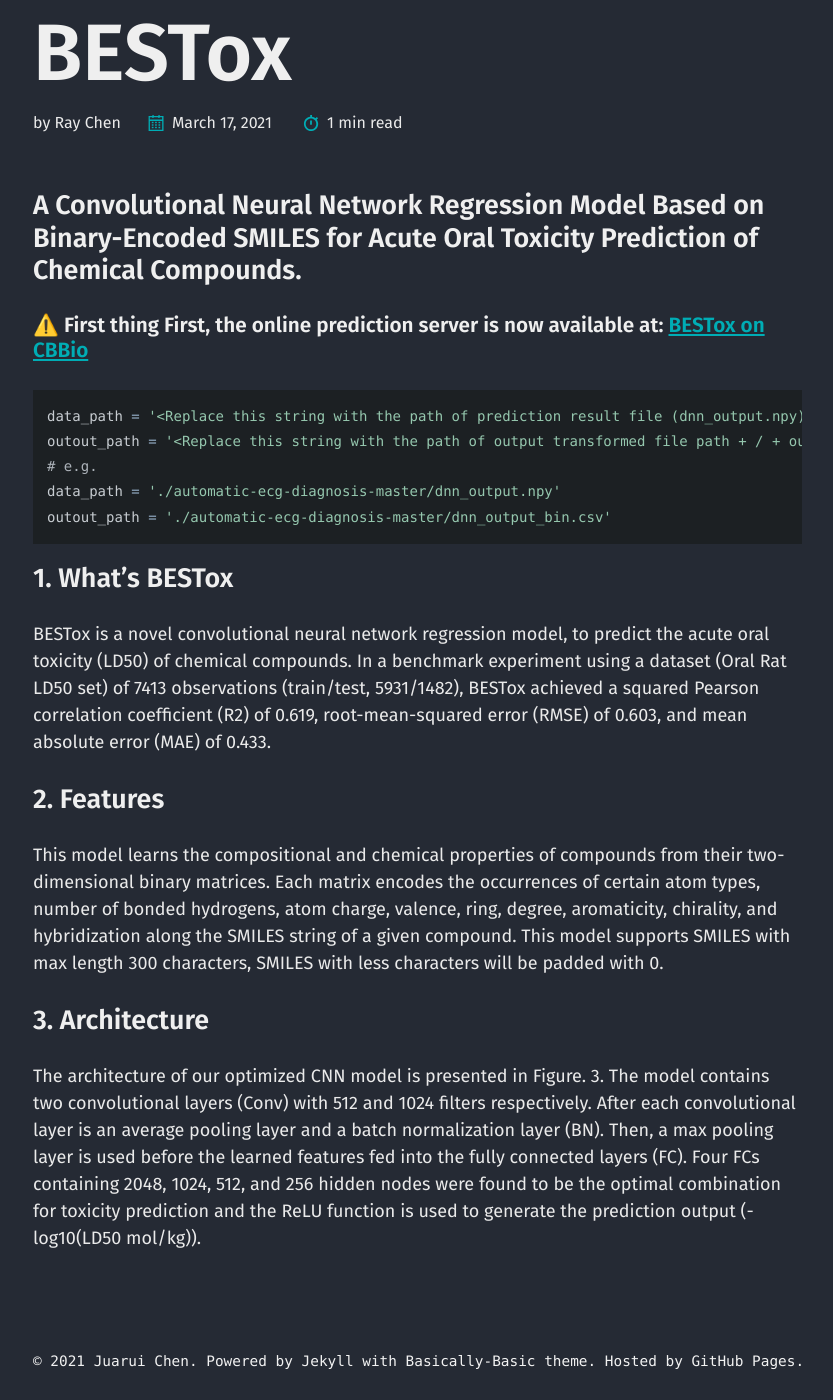
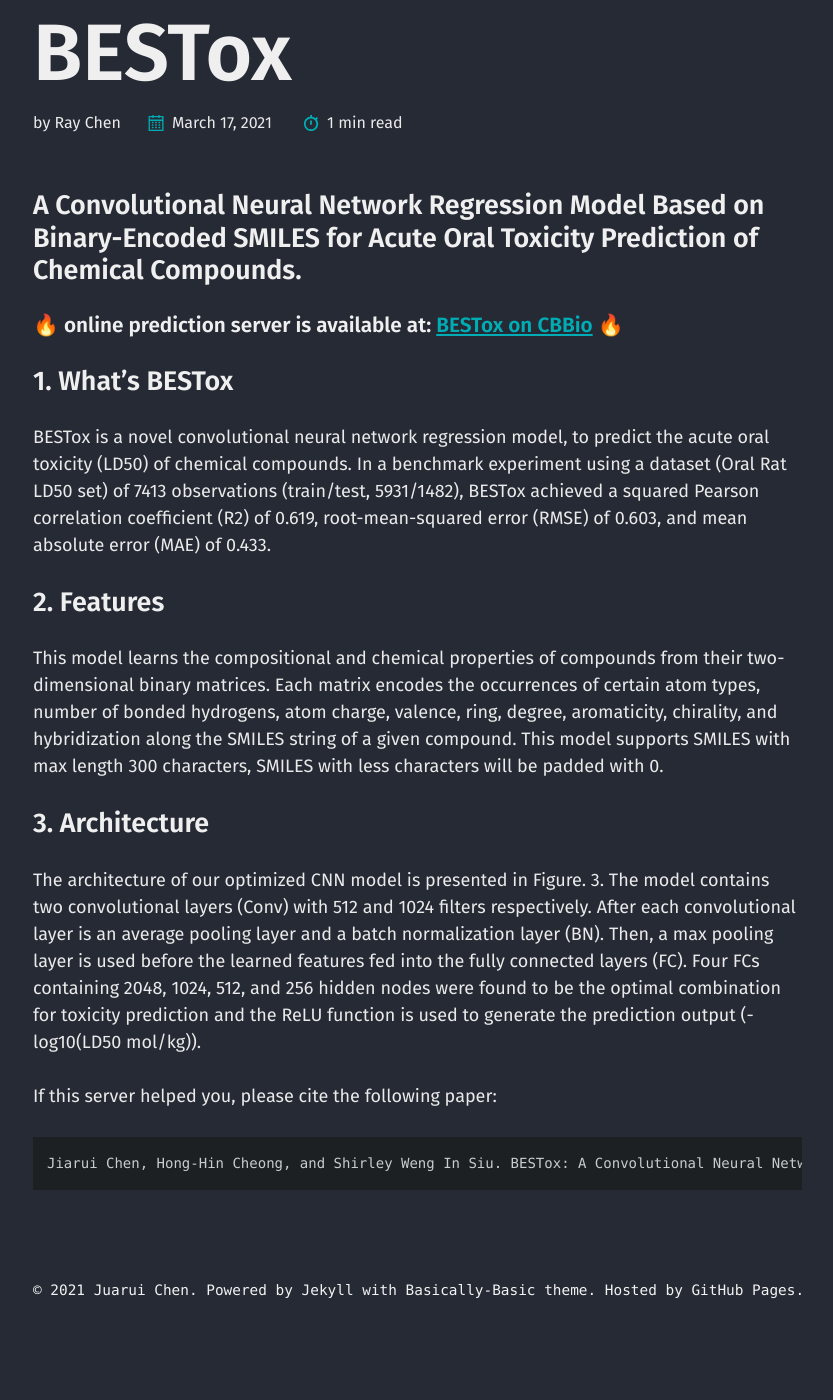
Before and after one commit to chen709847237/chen709847237, a Jekyll site: the page built from _projects/bestox.md, in a window 1280 px wide and 1400 px high, scrolled down 1116 px. Shown: the whole window, without its empty margins (39-872 px from the left). Built offline with Jekyll 4.4.1, drawn with Linux system fonts in a browser that asks for light colours; emoji names are drawn with the system emoji font; after the commit the page ends 2444 px from its top, so only the background shows below that.

Commit message:
Update bestox.md

````diff
--- a/_projects/bestox.md
+++ b/_projects/bestox.md
@@ -8,15 +8,7 @@ image:
 
 ### A Convolutional Neural Network Regression Model Based on Binary-Encoded SMILES for Acute Oral Toxicity Prediction of Chemical Compounds.
 
-#### :warning: First thing First, the online prediction server is now available at: [BESTox on CBBio](https://cbbio.online/BESTox/)
-
-```python
-data_path = '<Replace this string with the path of prediction result file (dnn_output.npy)>'
-outout_path = '<Replace this string with the path of output transformed file path + / + output transformed file name>'
-# e.g.
-data_path = './automatic-ecg-diagnosis-master/dnn_output.npy'
-outout_path = './automatic-ecg-diagnosis-master/dnn_output_bin.csv'
-```
+#### :fire: online prediction server is available at: [BESTox on CBBio](https://cbbio.online/BESTox/) :fire:
 
 ### 1. What's BESTox
 BESTox is a novel convolutional neural network regression model, to predict the acute oral toxicity (LD50) of chemical compounds. In a benchmark experiment using a dataset (Oral Rat LD50 set) of 7413 observations (train/test, 5931/1482), BESTox achieved a squared Pearson correlation coefficient (R2) of 0.619, root-mean-squared error (RMSE) of 0.603, and mean absolute error (MAE) of 0.433.
@@ -26,3 +18,8 @@ This model learns the compositional and chemical properties of compounds from th
 
 ### 3. Architecture
 The architecture of our optimized CNN model is presented in Figure. 3. The model contains two convolutional layers (Conv) with 512 and 1024 filters respectively. After each convolutional layer is an average pooling layer and a batch normalization layer (BN). Then, a max pooling layer is used before the learned features fed into the fully connected layers (FC). Four FCs containing 2048, 1024, 512, and 256 hidden nodes were found to be the optimal combination for toxicity prediction and the ReLU function is used to generate the prediction output (-log10(LD50 mol/kg)).
+
+If this server helped you, please cite the following paper:
+```bash
+Jiarui Chen, Hong-Hin Cheong, and Shirley Weng In Siu. BESTox: A Convolutional Neural Network Regression Model Based on Binary-Encoded SMILES for Acute Oral Toxicity Prediction of Chemical Compounds. International Conference on Algorithms for Computational Biology. Springer, Cham, 2020.
+```
````
